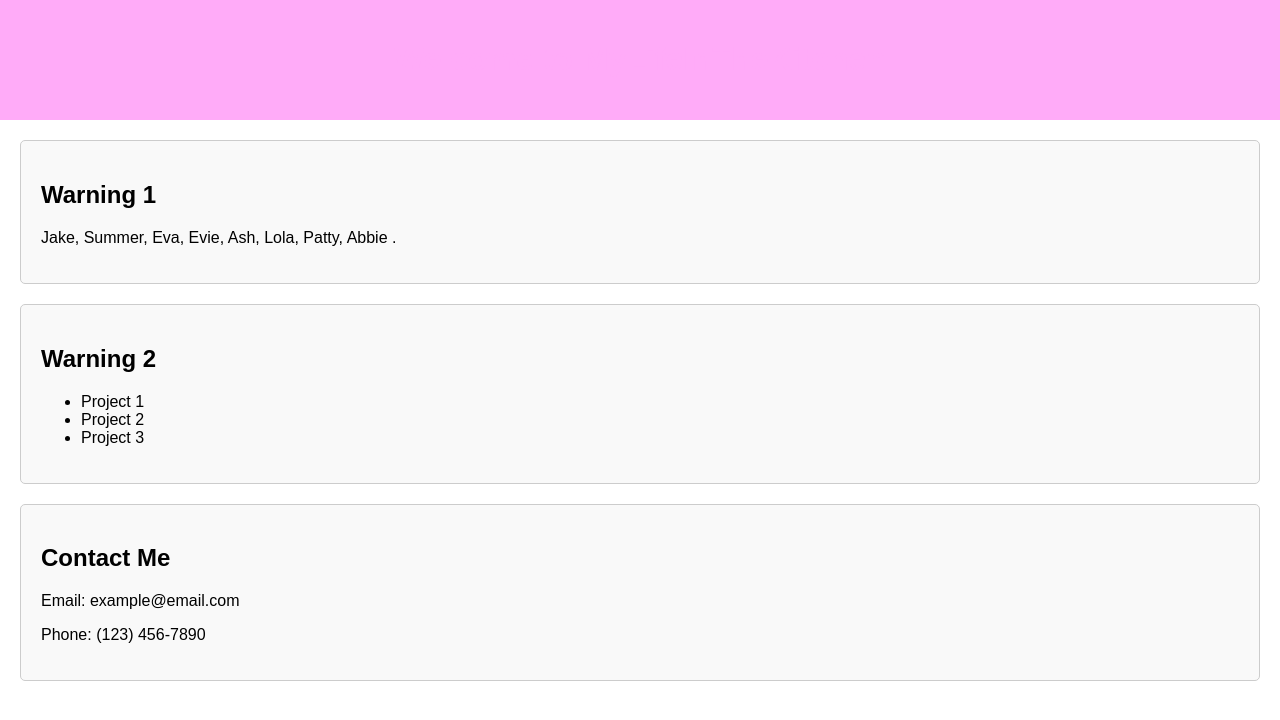
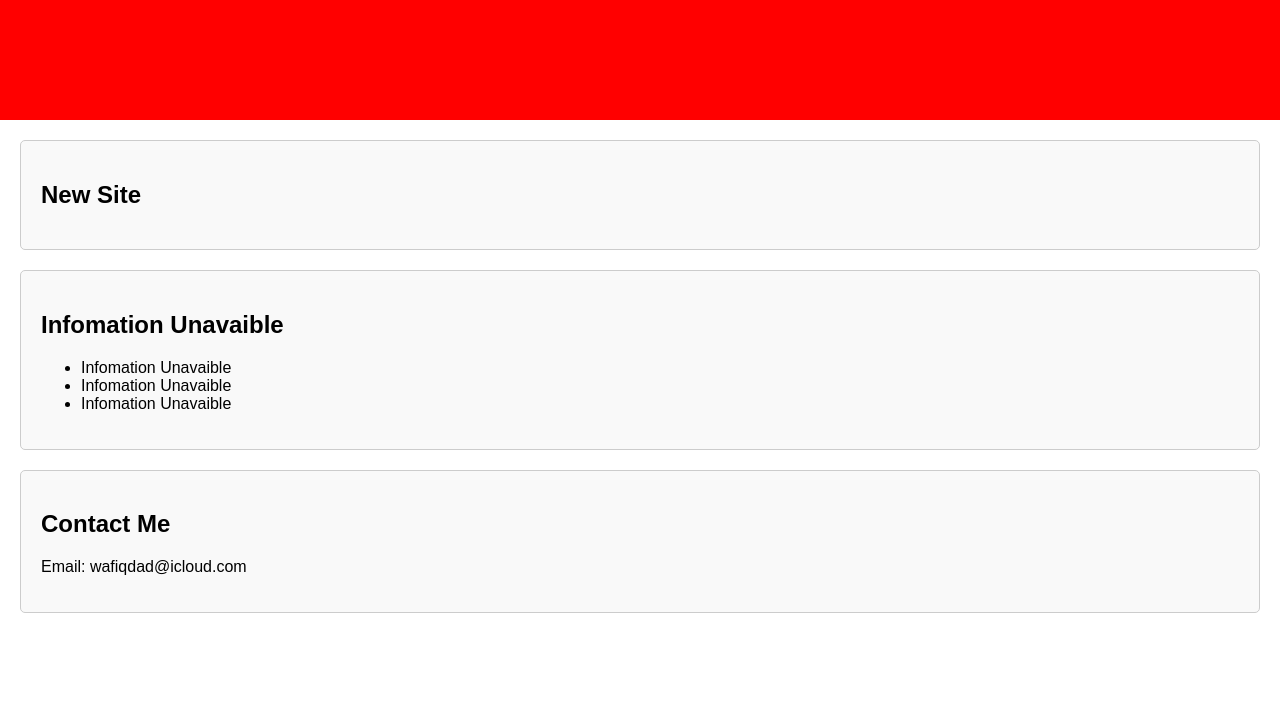
Before and after one commit to Wafiqdad/MyLifeInTheKitchen, a plain HTML site: page index.html in a window 1280 px wide. Drawn offline with Linux system fonts and the light colour scheme.

Commit message:
Edited index.html

```diff
--- a/index.html
+++ b/index.html
@@ -12,7 +12,7 @@
         }
 
         header {
-            background-color: #ffabf8;
+            background-color: #ff0000;
             color: white;
             padding: 20px;
             text-align: center;
@@ -23,7 +23,7 @@
         }
 
         h1 {
-            color: #ffabf8;
+            color: #ff0000;
         }
 
         .card {
@@ -44,26 +44,25 @@
 </head>
 <body>
     <header>
-        <h1>Welcome to MyLifeInTheKitchen</h1>
+        <h1>This Site Has Been Shut Down</h1>
     </header>
 
     <main>
         <div class="card">
-            <h2>Warning 1</h2>
-            <p>Jake, Summer, Eva, Evie, Ash, Lola, Patty, Abbie .</p>
+            <h2>New Site</h2>
+            <p> </p>
         </div>
 
         <div class="card">
-            <h2>Warning 2</h2>
+            <h2> Infomation Unavaible</h2>
             <ul>
-                <li>Project 1</li>
-                <li>Project 2</li>
-                <li>Project 3</li>
+                <li>Infomation Unavaible</li>
+                <li>Infomation Unavaible</li>
+                <li>Infomation Unavaible</li>
             </ul>
         </div>
 
         <div class="card">
             <h2>Contact Me</h2>
-            <p>Email: example@email.com</p>
-            <p>Phone: (123) 456-7890</p>
+            <p>Email: wafiqdad@icloud.com</p>
         </div>
```
